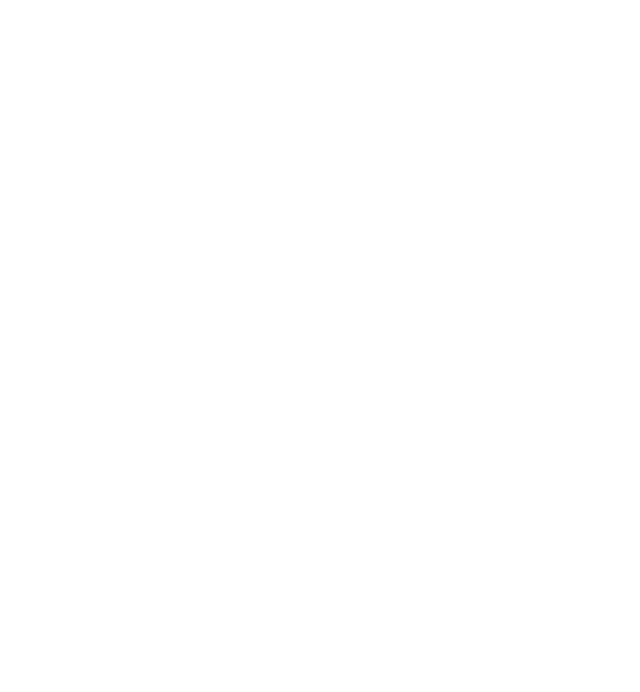
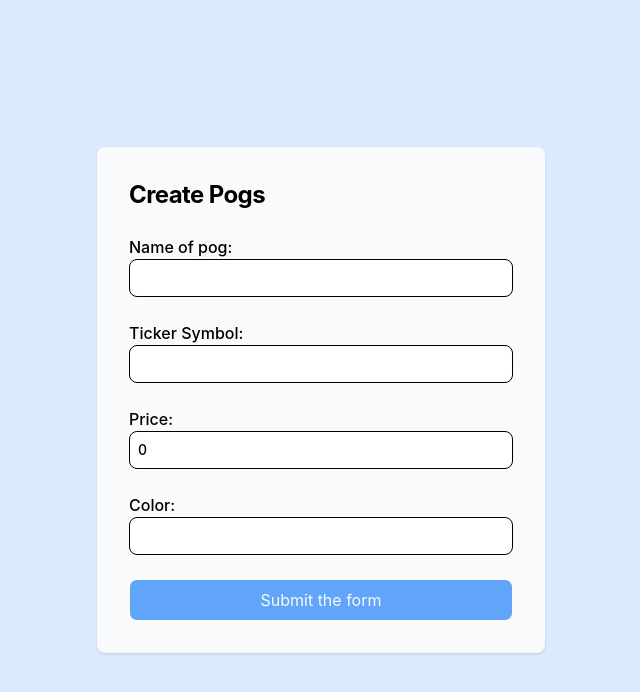
Before and after one commit to Thel-nny/Pogs-temporary, a React (Create React App) app in the folder pogs-app/frontend/: page /pogsform in a window 1280 px wide. Before the commit this address had no page. Shown: the top 692 px of the page, without its empty margins (319-959 px from the left). Built offline with nearby package versions, Linux system fonts and the light colour scheme.

Commit message:
Frontend and backend for pogsform

```diff
--- a/pogs-app/frontend/src/App.tsx
+++ b/pogs-app/frontend/src/App.tsx
@@ -3,6 +3,7 @@
 import Form from './pages/showpogs';
 import { BrowserRouter, Routes, Route } from 'react-router-dom';
 import './App.css';
+import PogsForm from './pages/pogsform';
 
 
 function App() {
@@ -13,6 +14,7 @@
           <Route path='/login' element={<LoginForm />} />
           <Route path='/signup' element={<SignUpForm />} />
           <Route path='/showpogs' element={<Form />} />
+          <Route path='/pogsform' element={<PogsForm/>}/>
         </Routes>
       </BrowserRouter>
     </>
--- a/pogs-app/frontend/src/pages/pogsform.tsx
+++ b/pogs-app/frontend/src/pages/pogsform.tsx
@@ -1,4 +1,5 @@
 import React, { useState } from 'react';
+
 
 // Define the type for the form state
 type FormState = {
@@ -27,55 +28,75 @@
  };
 
  // Handler for form submission
- const handleSubmit = (event: React.FormEvent<HTMLFormElement>) => {
-    event.preventDefault();
-    // Here you would typically send the form data to your server
-    console.log(formState);
- };
+ const handleSubmit = async (e: React.FormEvent<HTMLFormElement>) => {
+  e.preventDefault();
+  try {
+    const response = await fetch('http://localhost:8080/pogsform', {
+      method: 'POST',
+      headers: {
+        'Content-Type': 'application/json',
+      },
+      body: JSON.stringify(formState),
+    });
+    if (!response.ok) {
+      throw new Error('Network response was not ok');
+    } else {
+      await response.json();
+      console.log(formState)
+    }
+  } catch (error) {
+    console.error('There was a problem with the fetch operation:', error);
+  }
+};
 
  return (
-    <form onSubmit={handleSubmit}>
-    <label> Name of pog:
-      <input
+  <section className='w-full h-screen bg-primary-100 dark:bg-gray-900'>
+  <div className='flex flex-col items-center justify-center px-6 py-8 mx-auto md:h-screen lg:py-0'>
+    <div className='w-full bg-white rounded-lg shadow dark:border md:mt-0 sm:max-w-md xl:p-0 dark:bg-gray-800 dark:border-gray-700'>
+      <div className='p-6 space-y-2 md:space-y-6 sm:p-8'>
+      <h1 className='text-2xl font-bold leading-tight tracking-tight md:text-2xl'> Create Pogs</h1>
+    <form className='space-y-4 md:space-y-6' onSubmit={handleSubmit}>
+    <label className='block mb-2 text-md font-medium text-gray-900'> Name of pog:
+      <input className='bg-gray-50 border border-gray-300 text-gray-900 sm:text-sm rounded-lg w-full p-2'
         type="text"
         name="name"
         value={formState.name}
         onChange={handleInputChange}
       />
     </label>
-    <br />
-    <label>
+    <label className='block mb-2 text-md font-medium text-gray-900'>
       Ticker Symbol:
-      <input
+      <input className='bg-gray-50 border border-gray-300 text-gray-900 sm:text-sm rounded-lg w-full p-2'
         type="text"
         name="ticker_symbol"
         value={formState.ticker_symbol}
         onChange={handleInputChange}
       />
     </label>
-    <br />
-    <label>
+    <label className='block mb-2 text-md font-medium text-gray-900'>
       Price:
-      <input
+      <input className='bg-gray-50 border border-gray-300 text-gray-900 sm:text-sm rounded-lg w-full p-2'
         type="number"
         name="price"
         value={formState.price}
         onChange={handleInputChange}
       />
     </label>
-    <br />
-    <label>
+    <label className='block mb-2 text-md font-medium text-gray-900'>
       Color:
-      <input
+      <input className='bg-gray-50 border border-gray-300 text-gray-900 sm:text-sm rounded-lg w-full p-2'
         type="text"
         name="color"
         value={formState.color}
         onChange={handleInputChange}
       />
     </label>
-    <br />
-    <button type="submit">Submit the form</button>
+    <button className='border rounded-lg p-2 w-full text-white bg-primary-400 hover:bg-primary-900' type="submit">Submit the form</button>
   </form>
+  </div>
+        </div>
+      </div>
+    </section>
 );
 
  }
```
Also changed, not shown: 1 other file (tests, documents, lock files or other folders).
